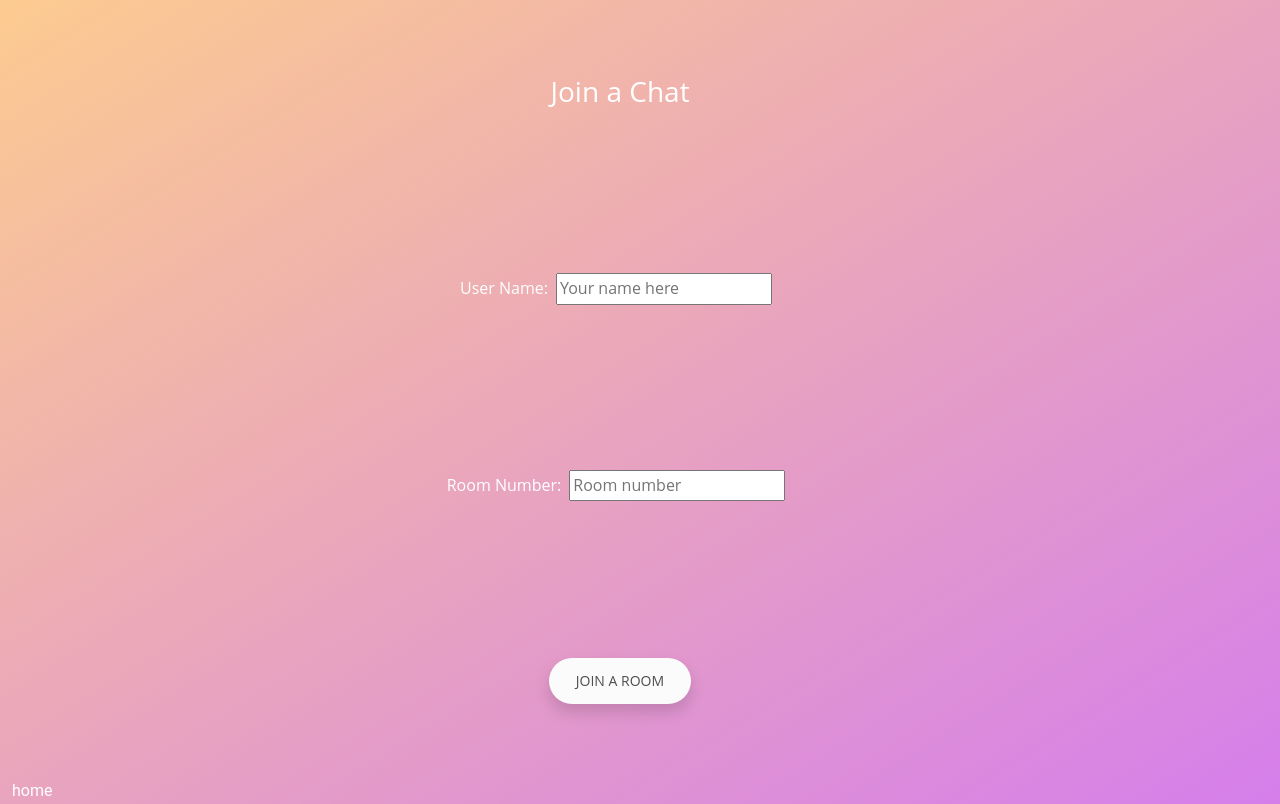
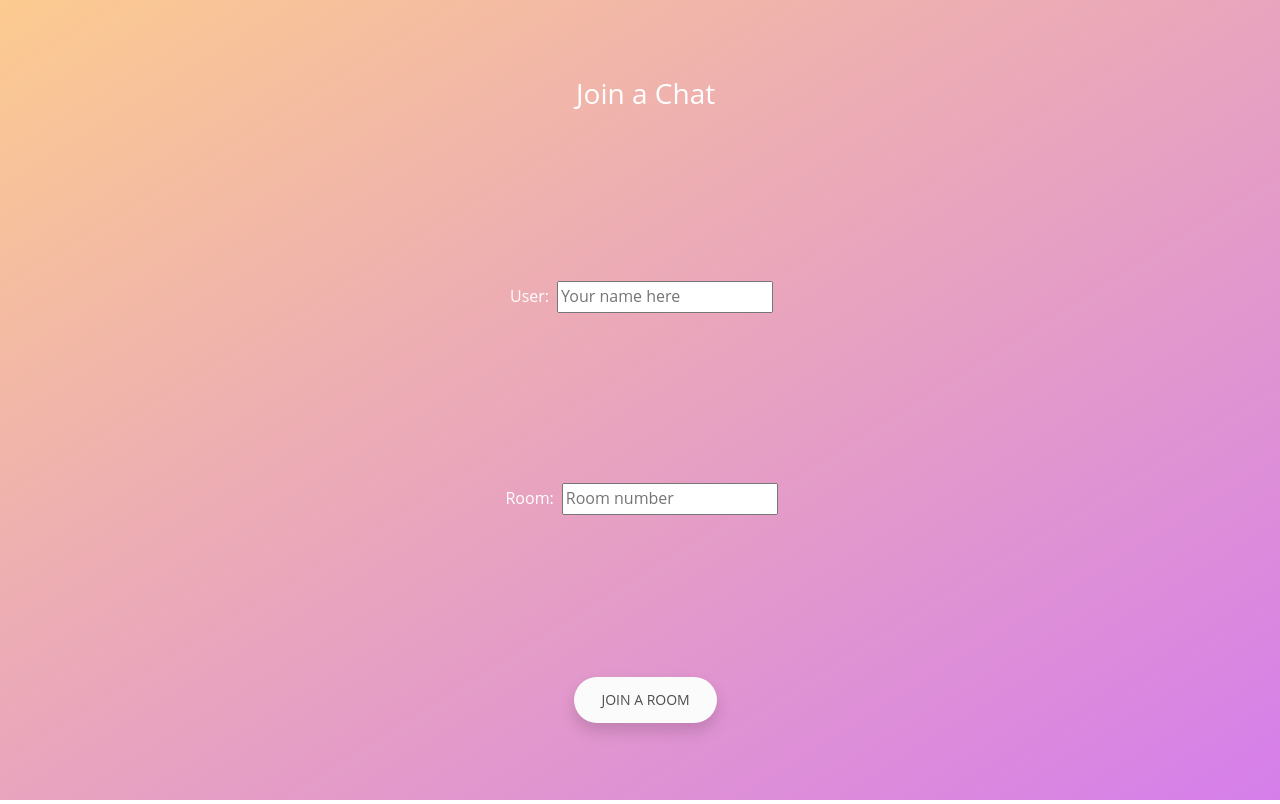
Before and after one commit to Ayee788/Project-Hammer, a React (Create React App) app in the folder client/: page /chat in a window 1280 px wide. Built offline with nearby package versions, Linux system fonts and the light colour scheme; no server answers.

Commit message:
small style changes

```diff
--- a/client/src/App.css
+++ b/client/src/App.css
@@ -1,6 +1,6 @@
 .App {
-  width: 95vw;
-  height: 97.3vh;
+  width: 99vw;
+  height: 100vh;
   font-family: "Open Sans", sans-serif;
   display: grid;
   place-items: center;
--- a/client/src/views/ChatView.jsx
+++ b/client/src/views/ChatView.jsx
@@ -27,21 +27,22 @@ const joinRoom = () => {
             <MDBCol className="App text-white">
                 <h3>Join a Chat</h3>
                 <div>
-                    <lable>User Name:</lable>
+                    <lable>User:</lable>
                     <input className="m-2" type="text" placeholder="Your name here" onChange={(event) => {setUsername(event.target.value);}}/>
                 </div>
                 <div>
-                    <lable>Room Number:</lable>
+                    <lable>Room:</lable>
                     <input className="m-2" type="text" placeholder="Room number" onChange={(event) => {
                     setRoom(event.target.value);
                     }}/>
                 </div>
-                <MDBBtn color="light" size="lg" rounded className="shadow float-end" onClick={joinRoom}>Join a Room</MDBBtn>
+                <div className="d-flex justify-content-center">
+                    <MDBBtn color="light" size="lg" rounded className="shadow float-end" onClick={joinRoom}>Join a Room</MDBBtn>
+                </div>
             </MDBCol>
             ) : (
             <Chat socket={socket} username={username} room={room} />
             )}
-            <Link className="text-white" to="/">home</Link>
         </MDBContainer>
     );
 }
```
